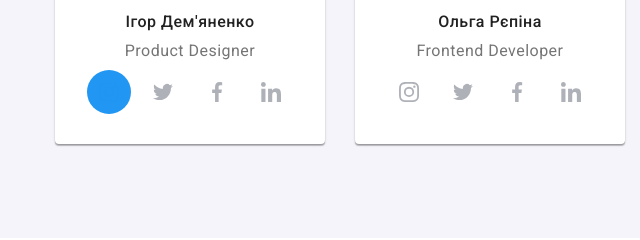
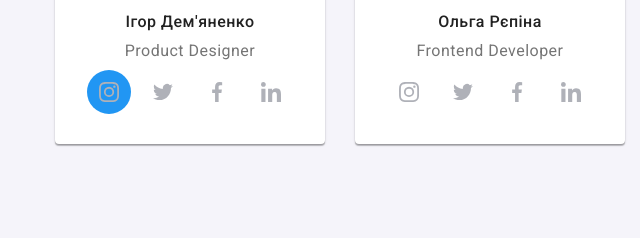
Before and after one commit to OlexiiKucheruk/goit-hw-04, a plain HTML site: page index.html in a window 1280 px wide. In both pictures the pointer is over the link 109 px from the left and 2150 px from the top of the page. Shown: the part 2058-2298 px from the top of the page, 0-640 px from the left. Drawn offline with nearby package versions, Linux system fonts and the light colour scheme.

Commit message:
team-link color fix

```diff
--- a/css/styles.css
+++ b/css/styles.css
@@ -266,7 +266,7 @@ background-color: var(--second-body-color);
 }
 .team-link:hover, .team-link:focus{
 background-color: var(--accent-color);
-color: var(--accent-color);
+color: var(--icons-color);
 border-radius: 50%;
 }
 
```
